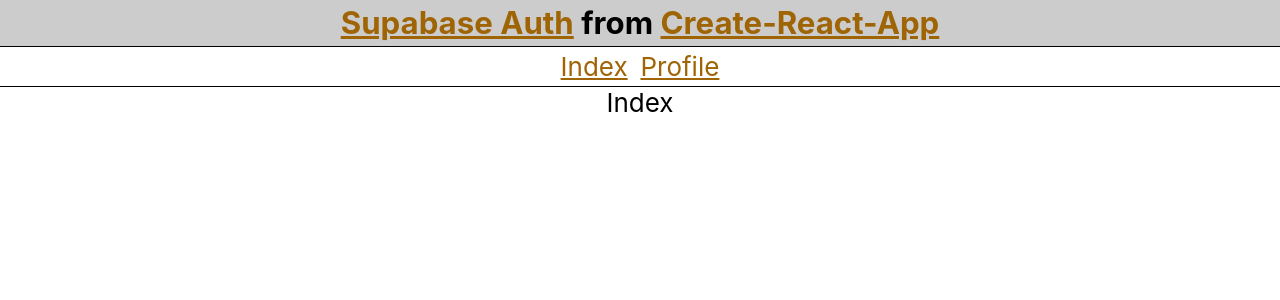
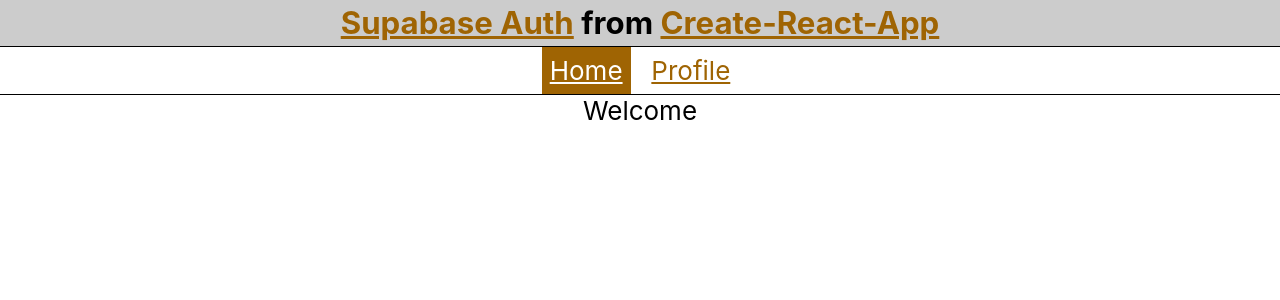
Before and after one commit to neolefty/multiplayer-compare, a React (Create React App) app in the folder supa-chat-cra/: page / in a window 1280 px wide. Shown: the top 300 px of the page. Built offline with nearby package versions, Linux system fonts and the light colour scheme; no server answers.

Commit message:
style nav

```diff
--- a/supa-chat-cra/package.json
+++ b/supa-chat-cra/package.json
@@ -12,6 +12,7 @@
     "@types/node": "^16.18.10",
     "@types/react": "^18.0.26",
     "@types/react-dom": "^18.0.10",
+    "clsx": "^1.2.1",
     "eslint": "^8.30.0",
     "eslint-config-prettier": "^8.5.0",
     "eslint-plugin-prettier": "^4.2.1",
--- a/supa-chat-cra/src/Nav.module.css
+++ b/supa-chat-cra/src/Nav.module.css
@@ -5,9 +5,22 @@
     grid-gap: 1vw;
     border-bottom: 1px solid var(--fg);
     justify-content: center;
-    padding: 0.5vmin;
 }
 
-.container > .active {
-    font-weight: bold;
+.navLink {
+    padding: 1vmin;
 }
+
+.navLink:hover {
+    color: var(--fg);
+}
+
+.active {
+    color: var(--bg);
+    background-color: var(--link);
+}
+
+.active:hover {
+    color: var(--bg);
+    cursor: default;
+}
--- a/supa-chat-cra/src/Nav.tsx
+++ b/supa-chat-cra/src/Nav.tsx
@@ -1,9 +1,10 @@
+import clsx from "clsx"
 import { PropsWithChildren } from "react"
 import { NavLink } from "react-router-dom"
 import styles from "./Nav.module.css"
 
 const StyledLink = ({ children, to }: PropsWithChildren<{ to: string }>) => (
-    <NavLink to={to} className={({ isActive, isPending }) => (isActive ? "active" : undefined)}>
+    <NavLink to={to} className={({ isActive, isPending }) => clsx(styles.navLink, isActive && styles.active)}>
         {children}
     </NavLink>
 )
@@ -11,7 +12,7 @@
 export default function Nav() {
     return (
         <div className={styles.container}>
-            <StyledLink to="/">Index</StyledLink>
+            <StyledLink to="/">Home</StyledLink>
             <StyledLink to="/profile">Profile</StyledLink>
         </div>
     )
--- a/supa-chat-cra/src/router.tsx
+++ b/supa-chat-cra/src/router.tsx
@@ -6,7 +6,7 @@
 const router = createBrowserRouter([
     {
         path: "/",
-        element: <PageFrame>Index</PageFrame>,
+        element: <PageFrame>Welcome</PageFrame>,
     },
     {
         path: "profile",
```
Also changed, not shown: 1 other file (tests, documents, lock files or other folders).
